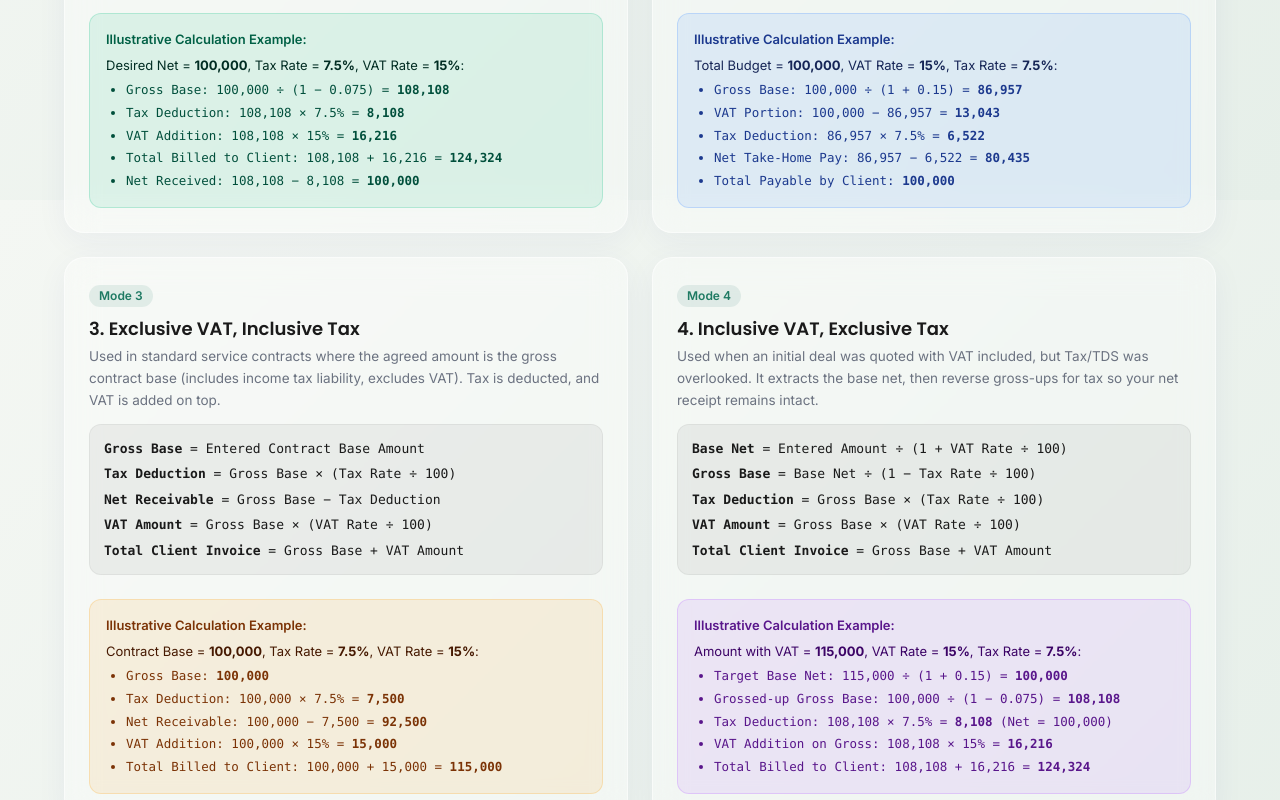
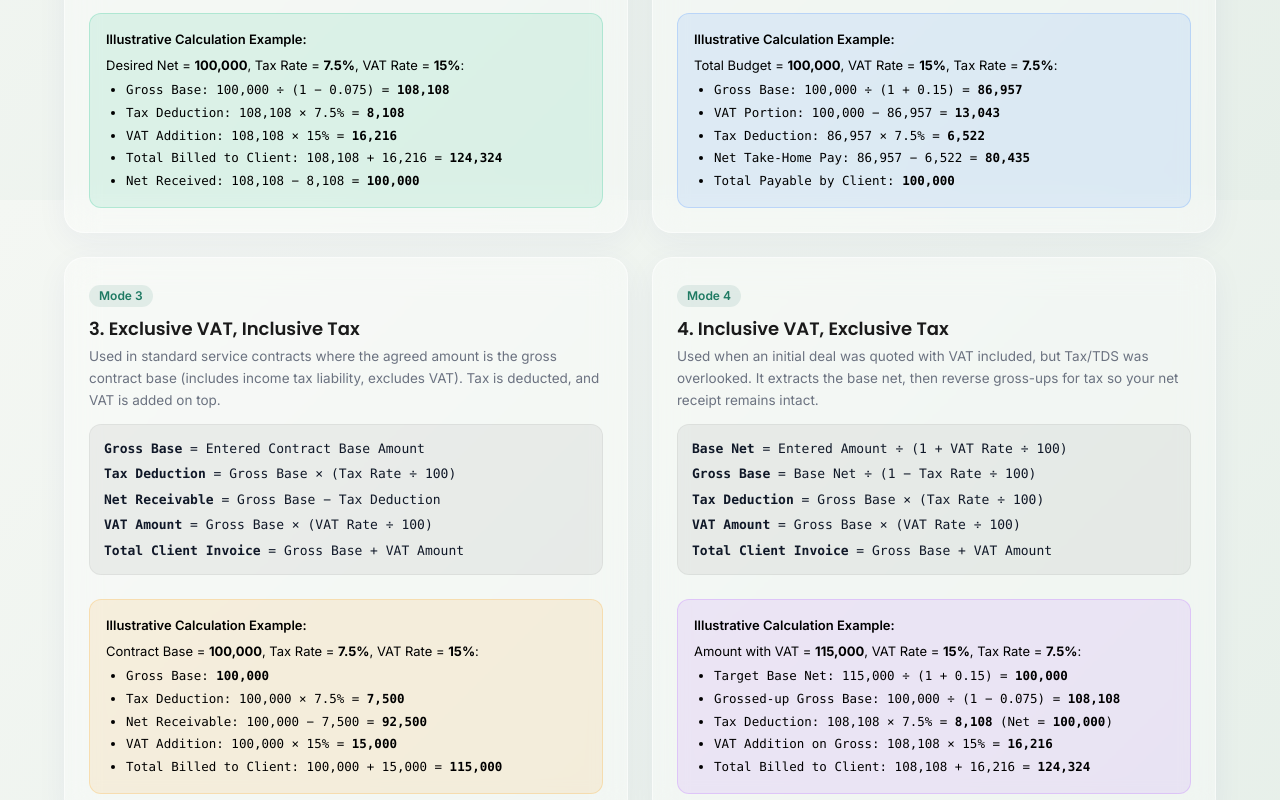
Before and after one commit to himahfuz/mdmahfuz-portfolio, a Next.js app: page /tools/vat-tax-calculator in a window 1280 px wide. Shown: the part 2200-3000 px from the top of the page. Built offline with nearby package versions, Linux system fonts and the light colour scheme.

Commit message:
feat: add VatTaxContent component for vat tax calculator guide and formulas

```diff
--- a/src/app/(frontend)/tools/vat-tax-calculator/VatTaxContent.tsx
+++ b/src/app/(frontend)/tools/vat-tax-calculator/VatTaxContent.tsx
@@ -114,7 +114,7 @@ export default function VatTaxContent() {
                 Used when you know the desired net cash amount you want to receive, and need to reverse-calculate the required gross contract and VAT so tax deductions do not reduce your take-home pay.
               </p>
 
-              <div className="bg-black/5 dark:bg-white/5 p-3.5 rounded-xl font-mono text-[13px] space-y-1.5 border border-black/5 dark:border-white/5">
+              <div className="bg-black/5 dark:bg-white/5 p-3.5 rounded-xl font-mono text-[13px] space-y-1.5 border border-black/5 dark:border-white/5 text-gray-900">
                 <div><strong>Gross Base</strong> = Net ÷ (1 − Tax Rate ÷ 100)</div>
                 <div><strong>Tax Deduction</strong> = Gross Base × (Tax Rate ÷ 100)</div>
                 <div><strong>VAT Amount</strong> = Gross Base × (VAT Rate ÷ 100)</div>
@@ -123,19 +123,19 @@ export default function VatTaxContent() {
               </div>
             </div>
 
-            <div className="bg-emerald-500/10 dark:bg-green-500/10 p-4 rounded-xl border border-emerald-500/20 text-[13px] space-y-1.5 mt-2">
-              <div className="font-semibold text-emerald-800 dark:text-green-300">
+            <div className="bg-emerald-500/10 dark:bg-emerald-500/10 p-4 rounded-xl border border-emerald-500/20 text-[13px] space-y-1.5 mt-2 text-black">
+              <div className="font-semibold text-black">
                 Illustrative Calculation Example:
               </div>
-              <p className="text-emerald-950 dark:text-emerald-200">
-                Desired Net = <strong>100,000</strong>, Tax Rate = <strong>7.5%</strong>, VAT Rate = <strong>15%</strong>:
+              <p className="text-black">
+                Desired Net = <strong className="text-black">100,000</strong>, Tax Rate = <strong className="text-black">7.5%</strong>, VAT Rate = <strong className="text-black">15%</strong>:
               </p>
-              <ul className="list-disc pl-5 mt-1 space-y-1 text-emerald-900 dark:text-emerald-300 font-mono text-[12.5px]">
-                <li>Gross Base: 100,000 ÷ (1 − 0.075) = <strong>108,108</strong></li>
-                <li>Tax Deduction: 108,108 × 7.5% = <strong>8,108</strong></li>
-                <li>VAT Addition: 108,108 × 15% = <strong>16,216</strong></li>
-                <li>Total Billed to Client: 108,108 + 16,216 = <strong>124,324</strong></li>
-                <li>Net Received: 108,108 − 8,108 = <strong>100,000</strong></li>
+              <ul className="list-disc pl-5 mt-1 space-y-1 text-black font-mono text-[12.5px]">
+                <li>Gross Base: 100,000 ÷ (1 − 0.075) = <strong className="text-black">108,108</strong></li>
+                <li>Tax Deduction: 108,108 × 7.5% = <strong className="text-black">8,108</strong></li>
+                <li>VAT Addition: 108,108 × 15% = <strong className="text-black">16,216</strong></li>
+                <li>Total Billed to Client: 108,108 + 16,216 = <strong className="text-black">124,324</strong></li>
+                <li>Net Received: 108,108 − 8,108 = <strong className="text-black">100,000</strong></li>
               </ul>
             </div>
           </div>
@@ -153,7 +153,7 @@ export default function VatTaxContent() {
                 Used when a client provides a fixed all-inclusive total budget, and you need to separate the VAT portion, calculate tax deductions, and determine your actual net earnings.
               </p>
 
-              <div className="bg-black/5 dark:bg-white/5 p-3.5 rounded-xl font-mono text-[13px] space-y-1.5 border border-black/5 dark:border-white/5">
+              <div className="bg-black/5 dark:bg-white/5 p-3.5 rounded-xl font-mono text-[13px] space-y-1.5 border border-black/5 dark:border-white/5 text-gray-900">
                 <div><strong>Gross Base</strong> = Total Budget ÷ (1 + VAT Rate ÷ 100)</div>
                 <div><strong>VAT Amount</strong> = Total Budget − Gross Base</div>
                 <div><strong>Tax Deduction</strong> = Gross Base × (Tax Rate ÷ 100)</div>
@@ -162,19 +162,19 @@ export default function VatTaxContent() {
               </div>
             </div>
 
-            <div className="bg-blue-500/10 dark:bg-blue-500/10 p-4 rounded-xl border border-blue-500/20 text-[13px] space-y-1.5 mt-2">
-              <div className="font-semibold text-blue-900 dark:text-blue-300">
+            <div className="bg-blue-500/10 dark:bg-blue-500/10 p-4 rounded-xl border border-blue-500/20 text-[13px] space-y-1.5 mt-2 text-black">
+              <div className="font-semibold text-black">
                 Illustrative Calculation Example:
               </div>
-              <p className="text-blue-950 dark:text-blue-200">
-                Total Budget = <strong>100,000</strong>, VAT Rate = <strong>15%</strong>, Tax Rate = <strong>7.5%</strong>:
+              <p className="text-black">
+                Total Budget = <strong className="text-black">100,000</strong>, VAT Rate = <strong className="text-black">15%</strong>, Tax Rate = <strong className="text-black">7.5%</strong>:
               </p>
-              <ul className="list-disc pl-5 mt-1 space-y-1 text-blue-900 dark:text-blue-300 font-mono text-[12.5px]">
-                <li>Gross Base: 100,000 ÷ (1 + 0.15) = <strong>86,957</strong></li>
-                <li>VAT Portion: 100,000 − 86,957 = <strong>13,043</strong></li>
-                <li>Tax Deduction: 86,957 × 7.5% = <strong>6,522</strong></li>
-                <li>Net Take-Home Pay: 86,957 − 6,522 = <strong>80,435</strong></li>
-                <li>Total Payable by Client: <strong>100,000</strong></li>
+              <ul className="list-disc pl-5 mt-1 space-y-1 text-black font-mono text-[12.5px]">
+                <li>Gross Base: 100,000 ÷ (1 + 0.15) = <strong className="text-black">86,957</strong></li>
+                <li>VAT Portion: 100,000 − 86,957 = <strong className="text-black">13,043</strong></li>
+                <li>Tax Deduction: 86,957 × 7.5% = <strong className="text-black">6,522</strong></li>
+                <li>Net Take-Home Pay: 86,957 − 6,522 = <strong className="text-black">80,435</strong></li>
+                <li>Total Payable by Client: <strong className="text-black">100,000</strong></li>
               </ul>
             </div>
           </div>
@@ -192,7 +192,7 @@ export default function VatTaxContent() {
                 Used in standard service contracts where the agreed amount is the gross contract base (includes income tax liability, excludes VAT). Tax is deducted, and VAT is added on top.
               </p>
 
-              <div className="bg-black/5 dark:bg-white/5 p-3.5 rounded-xl font-mono text-[13px] space-y-1.5 border border-black/5 dark:border-white/5">
+              <div className="bg-black/5 dark:bg-white/5 p-3.5 rounded-xl font-mono text-[13px] space-y-1.5 border border-black/5 dark:border-white/5 text-gray-900">
                 <div><strong>Gross Base</strong> = Entered Contract Base Amount</div>
                 <div><strong>Tax Deduction</strong> = Gross Base × (Tax Rate ÷ 100)</div>
                 <div><strong>Net Receivable</strong> = Gross Base − Tax Deduction</div>
@@ -201,19 +201,19 @@ export default function VatTaxContent() {
               </div>
             </div>
 
-            <div className="bg-amber-500/10 dark:bg-amber-500/10 p-4 rounded-xl border border-amber-500/20 text-[13px] space-y-1.5 mt-2">
-              <div className="font-semibold text-amber-900 dark:text-amber-300">
+            <div className="bg-amber-500/10 dark:bg-amber-500/10 p-4 rounded-xl border border-amber-500/20 text-[13px] space-y-1.5 mt-2 text-black">
+              <div className="font-semibold text-black">
                 Illustrative Calculation Example:
               </div>
-              <p className="text-amber-950 dark:text-amber-200">
-                Contract Base = <strong>100,000</strong>, Tax Rate = <strong>7.5%</strong>, VAT Rate = <strong>15%</strong>:
+              <p className="text-black">
+                Contract Base = <strong className="text-black">100,000</strong>, Tax Rate = <strong className="text-black">7.5%</strong>, VAT Rate = <strong className="text-black">15%</strong>:
               </p>
-              <ul className="list-disc pl-5 mt-1 space-y-1 text-amber-900 dark:text-amber-300 font-mono text-[12.5px]">
-                <li>Gross Base: <strong>100,000</strong></li>
-                <li>Tax Deduction: 100,000 × 7.5% = <strong>7,500</strong></li>
-                <li>Net Receivable: 100,000 − 7,500 = <strong>92,500</strong></li>
-                <li>VAT Addition: 100,000 × 15% = <strong>15,000</strong></li>
-                <li>Total Billed to Client: 100,000 + 15,000 = <strong>115,000</strong></li>
+              <ul className="list-disc pl-5 mt-1 space-y-1 text-black font-mono text-[12.5px]">
+                <li>Gross Base: <strong className="text-black">100,000</strong></li>
+                <li>Tax Deduction: 100,000 × 7.5% = <strong className="text-black">7,500</strong></li>
+                <li>Net Receivable: 100,000 − 7,500 = <strong className="text-black">92,500</strong></li>
+                <li>VAT Addition: 100,000 × 15% = <strong className="text-black">15,000</strong></li>
+                <li>Total Billed to Client: 100,000 + 15,000 = <strong className="text-black">115,000</strong></li>
               </ul>
             </div>
           </div>
@@ -231,7 +231,7 @@ export default function VatTaxContent() {
                 Used when an initial deal was quoted with VAT included, but Tax/TDS was overlooked. It extracts the base net, then reverse gross-ups for tax so your net receipt remains intact.
               </p>
 
-              <div className="bg-black/5 dark:bg-white/5 p-3.5 rounded-xl font-mono text-[13px] space-y-1.5 border border-black/5 dark:border-white/5">
+              <div className="bg-black/5 dark:bg-white/5 p-3.5 rounded-xl font-mono text-[13px] space-y-1.5 border border-black/5 dark:border-white/5 text-gray-900">
                 <div><strong>Base Net</strong> = Entered Amount ÷ (1 + VAT Rate ÷ 100)</div>
                 <div><strong>Gross Base</strong> = Base Net ÷ (1 − Tax Rate ÷ 100)</div>
                 <div><strong>Tax Deduction</strong> = Gross Base × (Tax Rate ÷ 100)</div>
@@ -240,19 +240,19 @@ export default function VatTaxContent() {
               </div>
             </div>
 
-            <div className="bg-purple-500/10 dark:bg-purple-500/10 p-4 rounded-xl border border-purple-500/20 text-[13px] space-y-1.5 mt-2">
-              <div className="font-semibold text-purple-900 dark:text-purple-300">
+            <div className="bg-purple-500/10 dark:bg-purple-500/10 p-4 rounded-xl border border-purple-500/20 text-[13px] space-y-1.5 mt-2 text-black">
+              <div className="font-semibold text-black">
                 Illustrative Calculation Example:
               </div>
-              <p className="text-purple-950 dark:text-purple-200">
-                Amount with VAT = <strong>115,000</strong>, VAT Rate = <strong>15%</strong>, Tax Rate = <strong>7.5%</strong>:
+              <p className="text-black">
+                Amount with VAT = <strong className="text-black">115,000</strong>, VAT Rate = <strong className="text-black">15%</strong>, Tax Rate = <strong className="text-black">7.5%</strong>:
               </p>
-              <ul className="list-disc pl-5 mt-1 space-y-1 text-purple-900 dark:text-purple-300 font-mono text-[12.5px]">
-                <li>Target Base Net: 115,000 ÷ (1 + 0.15) = <strong>100,000</strong></li>
-                <li>Grossed-up Gross Base: 100,000 ÷ (1 − 0.075) = <strong>108,108</strong></li>
-                <li>Tax Deduction: 108,108 × 7.5% = <strong>8,108</strong> (Net = 100,000)</li>
-                <li>VAT Addition on Gross: 108,108 × 15% = <strong>16,216</strong></li>
-                <li>Total Billed to Client: 108,108 + 16,216 = <strong>124,324</strong></li>
+              <ul className="list-disc pl-5 mt-1 space-y-1 text-black font-mono text-[12.5px]">
+                <li>Target Base Net: 115,000 ÷ (1 + 0.15) = <strong className="text-black">100,000</strong></li>
+                <li>Grossed-up Gross Base: 100,000 ÷ (1 − 0.075) = <strong className="text-black">108,108</strong></li>
+                <li>Tax Deduction: 108,108 × 7.5% = <strong className="text-black">8,108</strong> (Net = <strong className="text-black">100,000</strong>)</li>
+                <li>VAT Addition on Gross: 108,108 × 15% = <strong className="text-black">16,216</strong></li>
+                <li>Total Billed to Client: 108,108 + 16,216 = <strong className="text-black">124,324</strong></li>
               </ul>
             </div>
           </div>
```
